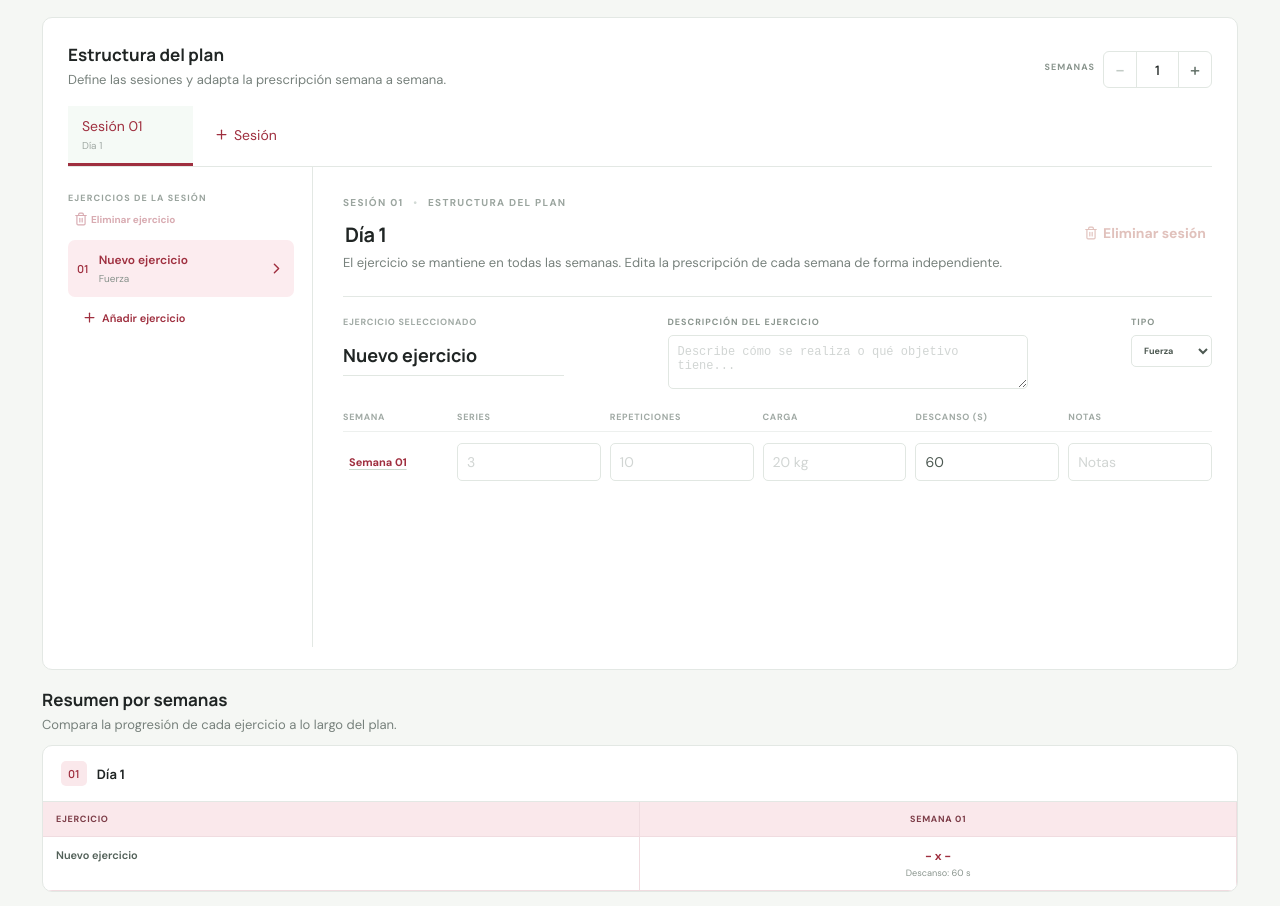
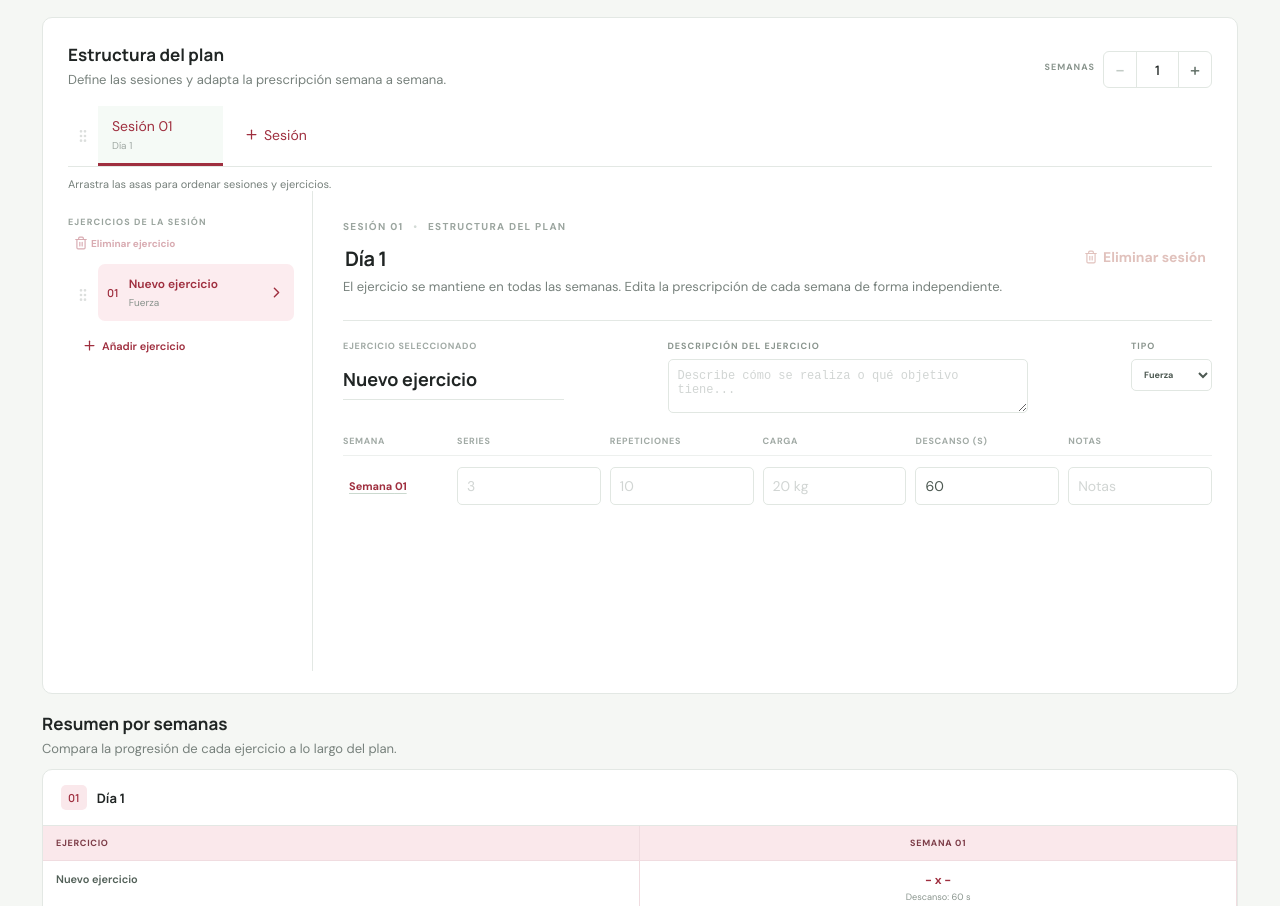
Before and after one commit to fvillena/exeplanner, a React (Vite) app: page / in a window 1280 px wide. Shown: the part 1112-2018 px from the top of the page. Built offline with nearby package versions, Linux system fonts and the light colour scheme.

Commit message:
feat(ui): implement drag-and-drop functionality for session and exercise reordering

```diff
--- a/src/main.jsx
+++ b/src/main.jsx
@@ -455,6 +455,68 @@ function PrescriberPlanApp({ data }) {
   return <App initialPlan={plan} serverPlan={data.prescribedPlan} initialExecution={data.execution || {}} sharedEditor studentUrl={studentUrl} prescriberUrl={prescriberUrl} sharedAt={data.sharedAt} prescriberToken={prescriberToken} planId={data.id} />;
 }
 
+function ReorderHandle({ kind, index, count, name, onMove }) {
+  const drag = useRef(null);
+  const [dragging, setDragging] = useState(false);
+  const finish = (commit) => {
+    const current = drag.current;
+    if (!current) return;
+    current.target?.classList.remove("reorder-drop-target");
+    drag.current = null;
+    setDragging(false);
+    if (commit && current.moved && current.targetIndex !== index) onMove(index, current.targetIndex);
+  };
+  useEffect(() => () => drag.current?.target?.classList.remove("reorder-drop-target"), []);
+  return <button
+    type="button"
+    className={`reorder-handle ${dragging ? "is-dragging" : ""}`}
+    aria-label={`Reordenar ${name}`}
+    title="Arrastra para reordenar o usa las teclas de flecha"
+    disabled={count < 2}
+    onClick={(event) => event.stopPropagation()}
+    onPointerDown={(event) => {
+      if (event.button !== 0 || !event.isPrimary) return;
+      const item = event.currentTarget.closest("[data-reorder-kind]");
+      drag.current = { x: event.clientX, y: event.clientY, list: item.parentElement, targetIndex: index, moved: false };
+      event.currentTarget.setPointerCapture(event.pointerId);
+    }}
+    onPointerMove={(event) => {
+      const current = drag.current;
+      if (!current) return;
+      if (!current.moved && Math.hypot(event.clientX - current.x, event.clientY - current.y) < 5) return;
+      current.moved = true;
+      setDragging(true);
+      const target = document.elementFromPoint(event.clientX, event.clientY)?.closest("[data-reorder-kind]");
+      current.target?.classList.remove("reorder-drop-target");
+      current.target = null;
+      current.targetIndex = index;
+      if (target?.dataset.reorderKind === kind && target.parentElement === current.list) {
+        current.target = target;
+        current.targetIndex = Number(target.dataset.reorderIndex);
+        if (current.targetIndex !== index) target.classList.add("reorder-drop-target");
+      }
+      if (kind === "session") {
+        const bounds = current.list.getBoundingClientRect();
+        if (event.clientX > bounds.right - 30) current.list.scrollBy(20, 0);
+        else if (event.clientX < bounds.left + 30) current.list.scrollBy(-20, 0);
+      }
+      if (event.clientY > window.innerHeight - 40) window.scrollBy(0, 20);
+      else if (event.clientY < 40) window.scrollBy(0, -20);
+    }}
+    onPointerUp={() => finish(true)}
+    onPointerCancel={() => finish(false)}
+    onLostPointerCapture={() => finish(false)}
+    onKeyDown={(event) => {
+      if (event.key === "Escape") { finish(false); return; }
+      const keys = kind === "session" ? ["ArrowLeft", "ArrowRight"] : ["ArrowUp", "ArrowDown"];
+      if (!keys.includes(event.key)) return;
+      event.preventDefault();
+      const targetIndex = index + (event.key === keys[0] ? -1 : 1);
+      if (targetIndex >= 0 && targetIndex < count) onMove(index, targetIndex);
+    }}
+  ><GripVertical size={16} /></button>;
+}
+
 function AppRouter() {
   const planMatch = window.location.pathname.match(/^\/p\/([^/]+)/);
   if (planMatch) return <PlanAccessView token={decodeURIComponent(planMatch[1])} />;
@@ -725,6 +787,35 @@ function App({ initialPlan: providedPlan = null, serverPlan = null, initialExecu
     }));
     setActiveDay((index) => Math.max(0, index - 1));
     setActiveExercise(0);
+  };
+  const moveSession = (sourceIndex, targetIndex) => {
+    if (!day || sourceIndex === targetIndex || targetIndex < 0 || targetIndex >= week.days.length) return;
+    const sessionIds = week.days.map((session) => session.id);
+    sessionIds.splice(targetIndex, 0, sessionIds.splice(sourceIndex, 1)[0]);
+    setPlan((current) => ({
+      ...current,
+      weeks: current.weeks.map((item) => ({
+        ...item,
+        days: sessionIds.map((id) => item.days.find((session) => session.id === id)),
+      })),
+    }));
+    setActiveDay(sessionIds.indexOf(day.id));
+  };
+  const moveExercise = (sourceIndex, targetIndex) => {
+    if (!selectedExercise || sourceIndex === targetIndex || targetIndex < 0 || targetIndex >= day.exercises.length) return;
+    const exerciseIds = day.exercises.map((exercise) => exercise.id);
+    exerciseIds.splice(targetIndex, 0, exerciseIds.splice(sourceIndex, 1)[0]);
+    setPlan((current) => ({
+      ...current,
+      weeks: current.weeks.map((item) => ({
+        ...item,
+        days: item.days.map((session) => session.id !== day.id ? session : {
+          ...session,
+          exercises: exerciseIds.map((id) => session.exercises.find((exercise) => exercise.id === id)),
+        }),
+      })),
+    }));
+    setActiveExercise(exerciseIds.indexOf(selectedExercise.id));
   };
   const updateSessionStructure = (patch) =>
     setPlan((p) => ({
@@ -1971,8 +2062,9 @@ function App({ initialPlan: providedPlan = null, serverPlan = null, initialExecu
                 </div>
                 <div className="session-tabs">
                   {week?.days.map((session, index) => (
+                    <div className="sortable-session" key={session.id} data-reorder-kind="session" data-reorder-index={index}>
+                    <ReorderHandle kind="session" index={index} count={week.days.length} name={`sesión ${session.name}`} onMove={moveSession} />
                     <button
-                      key={session.id}
                       onClick={() => {
                         setActiveDay(index);
                         setActiveExercise(0);
@@ -1982,11 +2074,13 @@ function App({ initialPlan: providedPlan = null, serverPlan = null, initialExecu
                       Sesión {String(index + 1).padStart(2, "0")}
                       <small>{session.name}</small>
                     </button>
+                    </div>
                   ))}
                   <button className="add-session-tab" onClick={addDay}>
                     <Plus size={15} /> Sesión
                   </button>
                 </div>
+                <p className="reorder-hint">Arrastra las asas para ordenar sesiones y ejercicios.</p>
                 <div className="session-layout">
                   <div className="exercise-list-panel">
                     <div className="day-list-title">
@@ -2004,8 +2098,9 @@ function App({ initialPlan: providedPlan = null, serverPlan = null, initialExecu
                       </div>
                     </div>
                     {day?.exercises.map((ex, i) => (
+                      <div className="sortable-exercise" key={ex.id} data-reorder-kind="exercise" data-reorder-index={i}>
+                      <ReorderHandle kind="exercise" index={i} count={day.exercises.length} name={`ejercicio ${ex.name}`} onMove={moveExercise} />
                       <button
-                        key={ex.id}
                         className={`day-item ${i === activeExercise ? "day-active" : ""}`}
                         onClick={() => setActiveExercise(i)}
                       >
@@ -2018,6 +2113,7 @@ function App({ initialPlan: providedPlan = null, serverPlan = null, initialExecu
                         </span>
                         <ChevronRight size={17} />
                       </button>
+                      </div>
                     ))}
                     <button className="add-exercise-list" onClick={addExerciseToSession}>
                       <Plus size={15} /> Añadir ejercicio
--- a/src/styles.css
+++ b/src/styles.css
@@ -701,6 +701,70 @@ nav button:hover,
     min-width: 230px;
     padding: 25px 18px 0 0;
     border-right: 1px solid var(--line)
+}
+
+.sortable-session,
+.sortable-exercise {
+    position: relative;
+    display: flex;
+    align-items: stretch;
+    border-radius: 7px;
+    flex-shrink: 0;
+}
+
+.sortable-exercise .day-item {
+    min-width: 0;
+    flex: 1;
+}
+
+.session-tabs .reorder-handle,
+.reorder-handle {
+    display: flex;
+    align-items: center;
+    justify-content: center;
+    flex: 0 0 30px;
+    min-width: 30px;
+    padding: 4px;
+    border: 0;
+    color: var(--muted);
+    touch-action: none;
+    user-select: none;
+    cursor: grab;
+}
+
+.reorder-handle.is-dragging {
+    cursor: grabbing;
+    color: var(--green);
+}
+
+.reorder-handle:disabled {
+    opacity: .25;
+    cursor: not-allowed;
+}
+
+.reorder-handle:focus-visible {
+    outline: 2px solid var(--green);
+    outline-offset: -2px;
+}
+
+.reorder-drop-target {
+    background: var(--light-green);
+}
+
+.reorder-drop-target::after {
+    content: "";
+    position: absolute;
+    inset: 0;
+    z-index: 1;
+    border: 2px solid var(--green);
+    border-radius: inherit;
+    pointer-events: none;
+}
+
+.reorder-hint {
+    margin: 10px 0 0;
+    font-size: 11px;
+    color: var(--muted);
 }
 
 .add-exercise-list {
```
Also changed, not shown: 1 other file (tests, documents, lock files or other folders).
